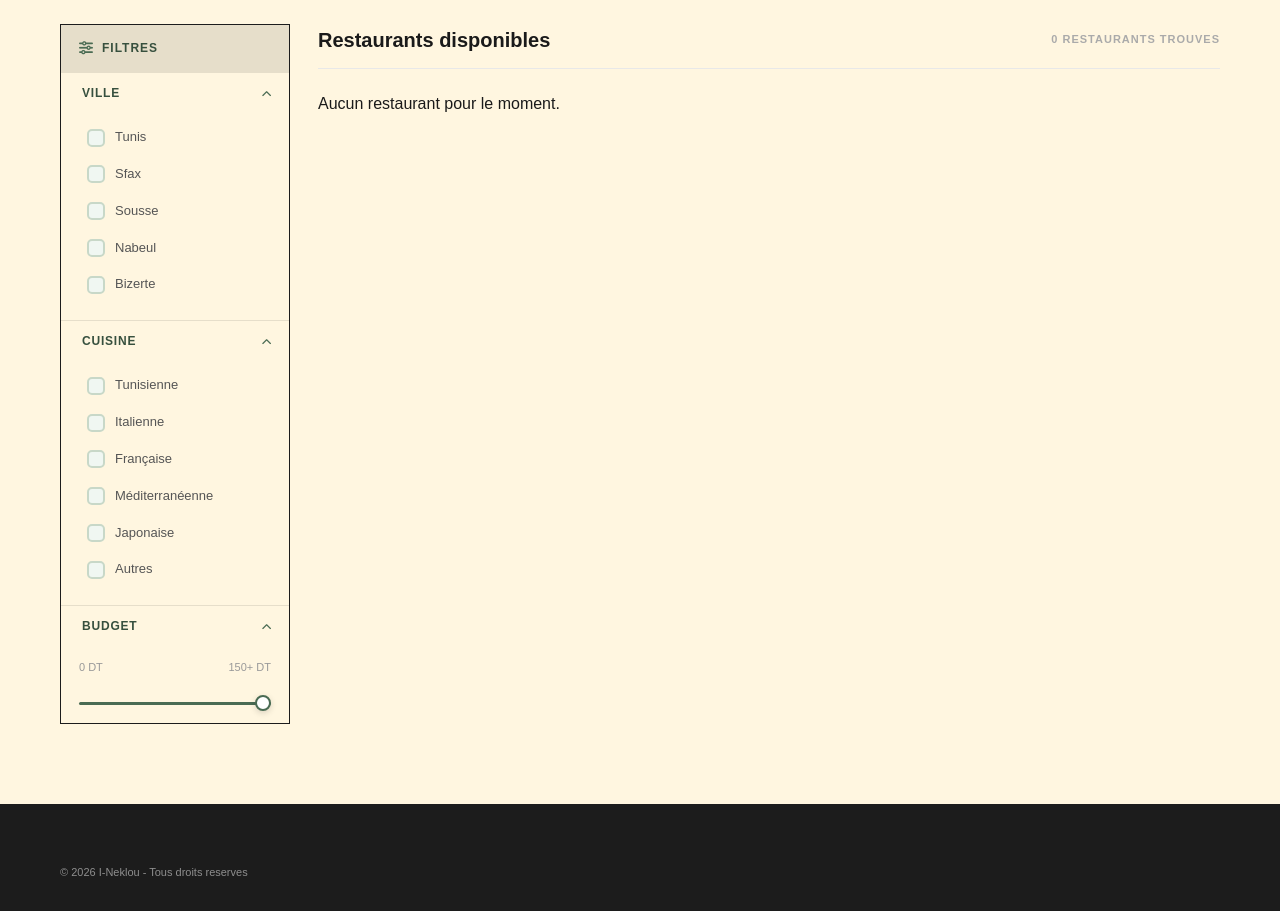
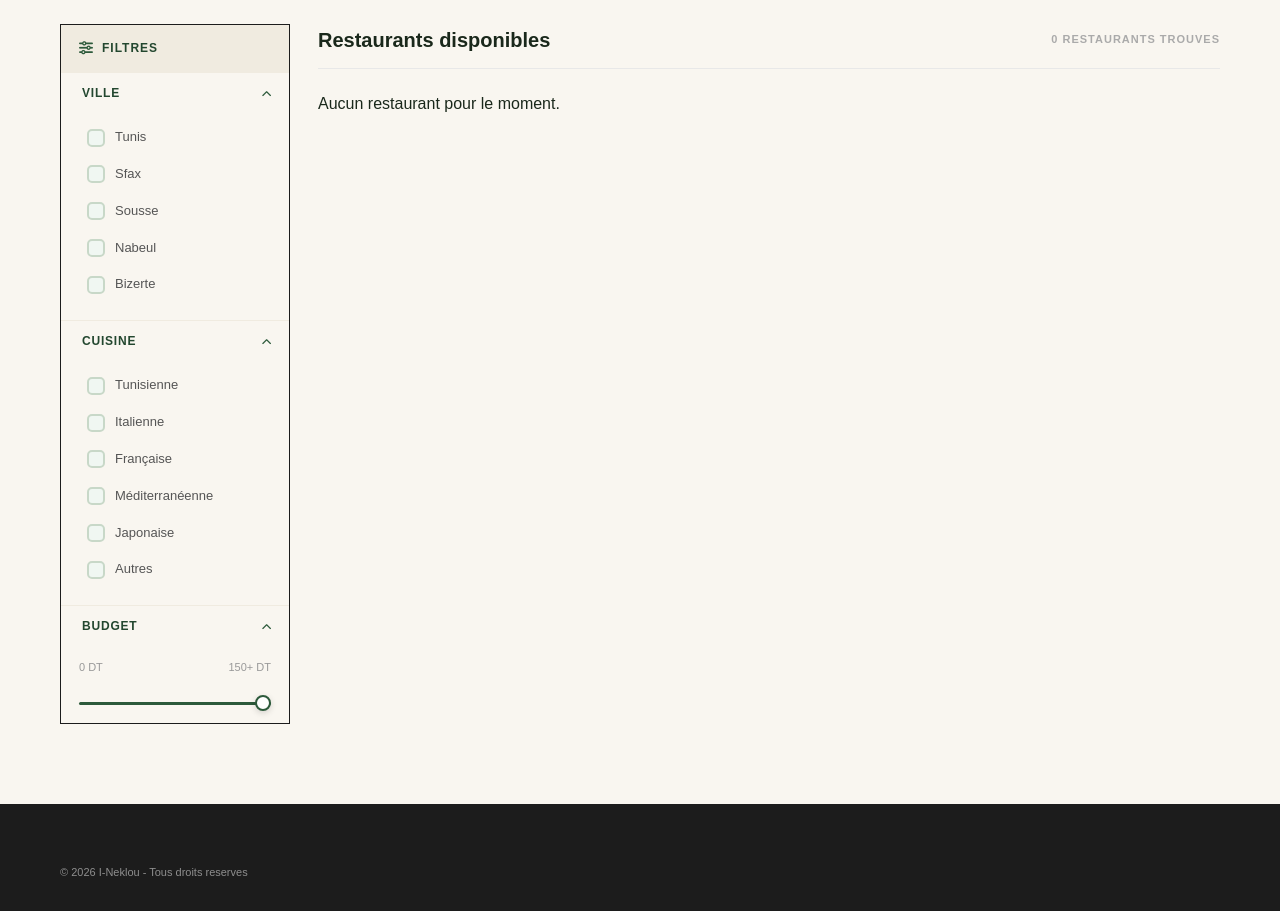
Before and after one commit to lindajaafoura-cmyk/I-Neklou, a Django app: page /catalogue/ in a window 1280 px wide. Shown: the part 589-1500 px from the top of the page. Run offline with Django 5.2, Linux system fonts and the light colour scheme; the visitor is signed in with stand-in values (Sample User, id 1).

Commit message:
changement site kemel

```diff
--- a/static/user/styles.css
+++ b/static/user/styles.css
@@ -1,16 +1,16 @@
 :root {
-    --basil: #4A6B53;
-    --basil-light: #5d8768;
-    --basil-dark: #37503e;
-    --cream: #FFF6E0;
-    --cream-dark: #E6DECA;
-    --dark: #1A1A1A;
-    --gray: #999999;
+    --basil: #2D5A3B;
+    --basil-light: #3d734e;
+    --basil-dark: #23472f;
+    --cream: #F9F6F0;
+    --cream-dark: #F0EBE0;
+    --dark: #1A281B;
+    --gray: #707070;
     --white: #FFFFFF;
-    --gold: #E8B44A;
-    --gold-light: #f7ca6f;
-    --terracotta: #C86B53;
-    --terra-light: #e68870;
+    --gold: #D4AF37;
+    --gold-light: #F0C040;
+    --terracotta: #C96E4B;
+    --terra-light: #E89D7A;
 }
 
 html { scroll-behavior: smooth; }
@@ -131,7 +131,7 @@ body {
 /* Fondu bas vers la page */
 .hero-fade-bottom {
     height: 80px;
-    background: linear-gradient(transparent, var(--dark));
+    background: linear-gradient(transparent, var(--cream));
     position: absolute;
     bottom: 0;
     left: 0;
@@ -253,7 +253,7 @@ body {
     align-items: flex-start;
 }
 
-/* Sidebar creamy/dark */
+/* Sidebar creamy */
 .sidebar {
     width: 230px;
     flex-shrink: 0;
--- a/templates/pages/auth.html
+++ b/templates/pages/auth.html
@@ -11,7 +11,7 @@
 </head>
 <body>
 
-<a href="{% url 'presentation' %}" class="back-home">← Retour à l'accueil</a>
+<a href="{% url 'index' %}" class="back-home">← Retour à l'accueil</a>
 
 <div class="auth-wrapper">
 
```
